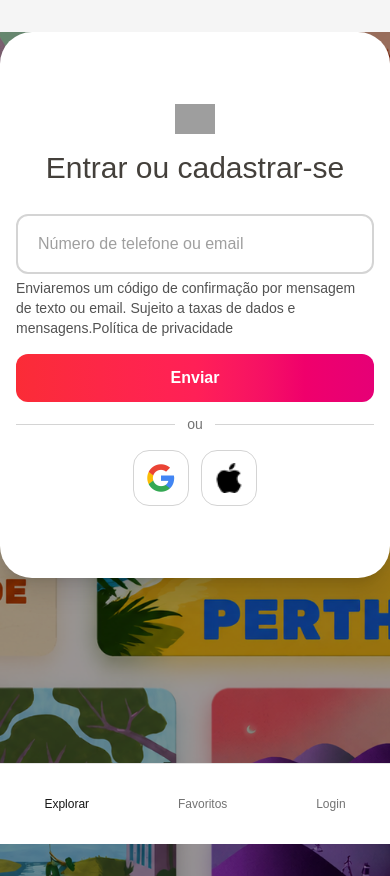
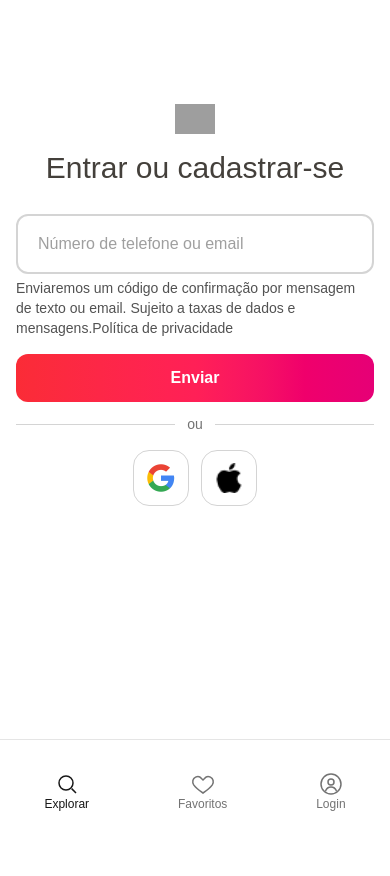
Before and after one commit to Brunosk332/airbnb, a Next.js app: page /login in a window 390 px wide. Built offline with nearby package versions, Linux system fonts and the light colour scheme; grey boxes are pictures that could not be loaded.

Commit message:
transição entre paginas adicionado

```diff
--- /dev/null
+++ b/app/components/footer/footer.tsx
@@ -0,0 +1,30 @@
+import Link from "next/link";
+
+export function Footer() {
+    return (
+        <div className="fixed bottom-0 left-0 w-full bg-white border-t border-neutral-200 flex
+    justify-around items-center py-8 sm:hidden z-50">
+            <Link href="home" className="flex flex-col items-center text-xs text-neutral-900">
+                <svg xmlns="http://www.w3.org/2000/svg" width="24" height="24" viewBox="0 0 24 24" fill="none" stroke="currentColor" strokeWidth="1.5">
+                    <circle cx="11" cy="11" r="7" />
+                    <line x1="21" y1="21" x2="16.65" y2="16.65" />
+                </svg>
+                Explorar
+            </Link>
+            <Link href="/favoritos" className="flex flex-col items-center text-xs text-neutral-500">
+                <svg xmlns="http://www.w3.org/2000/svg" width="24" height="24" viewBox="0 0 24 24" fill="none" stroke="currentColor" strokeWidth="1.5">
+                    <path d="M12 21s-6.7-4.35-9.3-8.1C1 10.1 1.6 6.6 4.6 5.1c2.3-1.15 4.6-.3 5.9 1.4L12 8l1.5-1.5c1.3-1.7 3.6-2.55 5.9-1.4 3 1.5 3.6 5 1.9 7.8C18.7 16.65 12 21 12 21z" />
+                </svg>
+                Favoritos
+            </Link>
+            <Link href="/login" className="flex flex-col items-center text-xs text-neutral-500">
+                <svg xmlns="http://www.w3.org/2000/svg" width="24" height="24" viewBox="0 0 24 24" fill="none" stroke="currentColor" strokeWidth="1.5">
+                    <circle cx="12" cy="12" r="10" />
+                    <circle cx="12" cy="10" r="3" />
+                    <path d="M6.5 19c1-2.5 3-4 5.5-4s4.5 1.5 5.5 4" />
+                </svg>
+                Login
+            </Link>
+        </div>
+    )
+}
--- a/app/components/header/becomeAnHost.tsx
+++ b/app/components/header/becomeAnHost.tsx
@@ -1,10 +1,11 @@
+import Link from "next/link";
 export function BecomeAnHost() {
     return (
       <div className="hidden lg:flex flex-row items-center justify-center px-8 w-full">
         <div className="flex flex-row items-center justify-center">
-          <h2 className="text-base font-bold text-gray-900 whitespace-nowrap">
+          <Link href="/login" className="text-base font-bold text-gray-900 whitespace-nowrap">
             Torne-se um anfitrião
-          </h2>
+            </Link>
         </div>
       </div>
     );
--- a/app/components/header/logo.tsx
+++ b/app/components/header/logo.tsx
@@ -1,9 +1,10 @@
+import Link from "next/link";
 import Image from "next/image";
 export function Logo() {
     return (
         <div className="flex items-center m-2" >
           <Image src="/img/logo.png" alt="" width={35} height={35} />
-          <h2 className="hidden min-[900px]:block text-xl font-bold text-orange-600 m-1">airbnb</h2>
+          <Link href="/home" className="hidden min-[900px]:block text-xl font-bold text-orange-600 m-1">airbnb</Link>
           </div>
       );
   }
--- a/app/components/header/menuFunctions.tsx
+++ b/app/components/header/menuFunctions.tsx
@@ -1,6 +1,7 @@
 'use client'
 import { useState, useRef, useEffect } from "react"; // ← tudo importado junto, no topo
 import Image from "next/image";
+import Link from "next/link";
 export function MenuButton() {
   const [MenuOpen, setMenuOpen] = useState(false);
   const menuRef = useRef<HTMLDivElement>(null);
@@ -40,7 +41,7 @@ export function MenuButton() {
         </svg>
       </button>
       {MenuOpen && (
-        <div className="bg-white rounded-lg shadow-md absolute top-20 right-8 z10 w-66 p-2 text-sm text-gray-900">
+        <div className="bg-white rounded-lg shadow-md absolute top-20 right-8 z-999 w-66 p-2 text-sm text-gray-900">
           <button className="w-full text-left px-6 py-1.5 hover:bg-gray-100 flex items-center gap-3">
             <svg
               xmlns="http://www.w3.org/2000/svg"
@@ -58,10 +59,10 @@ export function MenuButton() {
           </button>
           <hr className="mx-4 border-stone-400 my-3" />
           <button className="w-full text-left px-6 py-1.5 hover:bg-gray-100 flex items-center justify-between gap-3">
-            <div className="flex flex-col ">
+            <Link href="/login" className="flex flex-col ">
               <span className="font-semibold  text-stone-900">Torne-se um anfitrião</span>
               <span className="w-full text- text-xs">É fácil começar a receber hóspedes, oferecer serviços ou experiências e ganhar uma renda extra.</span>
-            </div>
+            </Link>
             <Image src="/img/anfitriao.png" alt="" width={50} height={50} className="object-contain shrink-0" />
           </button>
           <hr className="mx-4 border-stone-400 my-3" />
--- a/app/components/header/navigationBar.tsx
+++ b/app/components/header/navigationBar.tsx
@@ -1,22 +1,23 @@
 import Image from "next/image";
+import Link from "next/link";
 export function NavigationBar() {
     return (
       <div className="flex flex-row  gap-18">
     <div className="flex flex-row items-center justify-center">
       <Image src="/img/globe.png" alt="" width={35} height={35} />
-      <h2 className="text-base font-bold text-gray-500 hover:text-black">Tudo</h2>
+      <Link href="/home" className="text-base font-bold text-neutral-500 hover:text-black">Tudo</Link>
     </div>
     <div className="flex flex-row items-center justify-center">
       <Image src="/img/house.png" alt="" width={35} height={35} />
-      <h2 className="text-base font-bold text-gray-500 hover:text-black">Acomodações</h2>
+      <Link href="/homes"className="text-base font-bold text-neutral-500 hover:text-black">Acomodações</Link>
     </div>
   <div className="flex flex-row items-center justify-center">
     <Image src="/img/balloon.png" alt="" width={35} height={35} />
-    <h2 className="text-base font-bold text-gray-500 hover:text-black">Experiências</h2>
+    <Link href="/experiences"className="text-base font-bold text-neutral-500 hover:text-black">Experiências</Link>
     </div>
       <div className="flex flex-row items-center justify-center">
         <Image src="/img/cloche.png" alt="" width={35} height={35} />
-        <h2 className= "text-base font-bold text-gray-500 hover:text-black">Serviços</h2>
+        <Link href="/services"className= "text-base font-bold text-neutral-500 hover:text-black">Serviços</Link>
         </div>
     </div >
     );
--- a/app/home/page.tsx
+++ b/app/home/page.tsx
@@ -2,10 +2,10 @@ import Header from "../components/header/header"
 export default function Page() {
     return (
         <div>
-        <header className="bg-gray-100 border-2 border-gray-200 shadow-sm">
+        <header className="bg-neutral-100 border-2 border-neutral-200 shadow-sm">
             <Header />
         </header>
-        <div className="bg-white"></div>
+        <div className="bg-white w-full h-screen"></div>
         </div>
     )
 }
--- a/app/login/page.tsx
+++ b/app/login/page.tsx
@@ -2,12 +2,13 @@ import { Logo } from "../components/header/logo";
 import { LanguageMenu } from "../components/header/languageMenu";
 import { MenuButton } from "../components/header/menuFunctions";
 import { BecomeAnHost } from "../components/header/becomeAnHost";
+import { Footer } from "../components/footer/footer";
 import Image from "next/image";
 import Link from "next/link";
 export default function Page() {
   return (
     <>
-      <header className="flex flex-col gap-4 px-4 md:px-8 py-4 bg-neutral-100 shadow-md">
+      <header className="flex flex-col gap-4 px-4 md:px-8 py-4 bg-white sm:bg-neutral-100 shadow-md">
         <div className="hidden sm:grid max-w-[1852px] mx-auto grid-cols-2 items-center w-full">
           <div className="flex justify-start">
             <Logo />
@@ -23,15 +24,15 @@ export default function Page() {
       </header>
       {/* body */}
 
-      <div className="relative w-full h-screen">
+      <div className="relative w-full h-screen bg-white">
 
-        <Image src="/img/mosaic.png" alt="" fill className="object-cover " />
+        <Image src="/img/mosaic.png" alt="" fill className="object-cover hidden sm:block" />
 
         {/* gradiente preto */}
-        <div className="absolute inset-0 bg-black/40 pointer-events-none" />
+        <div className="absolute inset-0 bg-black/40 pointer-events-none hidden sm:block" />
 
         <div className="absolute inset-0 flex items-start justify-center sm:top-10 sm-justify-center sm:items-center sm:bottom-10">
-          <div className="w-full max-w-lg px-4 py-18 bg-white shadow-xl rounded-4xl">
+          <div className="w-full max-w-lg px-4 py-18 bg-white sm:shadow-xl sm:rounded-4xl">
             <div className="space-y-1 text-center">
 
               <Image src="/img/logo.png" alt="" width={40} height={40} className="position-relative top-px inline-block" />
@@ -65,20 +66,7 @@ export default function Page() {
           </div>
         </div>
       </div>
-      <div className="fixed bottom-0 left-0 w-full bg-white border-t border-neutral-200 flex justify-around items-center py-8 sm:hidden z-50">
-        <button className="flex flex-col items-center text-xs text-neutral-900">
-          <span></span>
-          Explorar
-        </button>
-        <button className="flex flex-col items-center text-xs text-neutral-500">
-          <span></span>
-          Favoritos
-        </button>
-        <button className="flex flex-col items-center text-xs text-neutral-500">
-          <span></span>
-          Login
-        </button>
-      </div>
+      <Footer />
     </>
   )
 }
```
